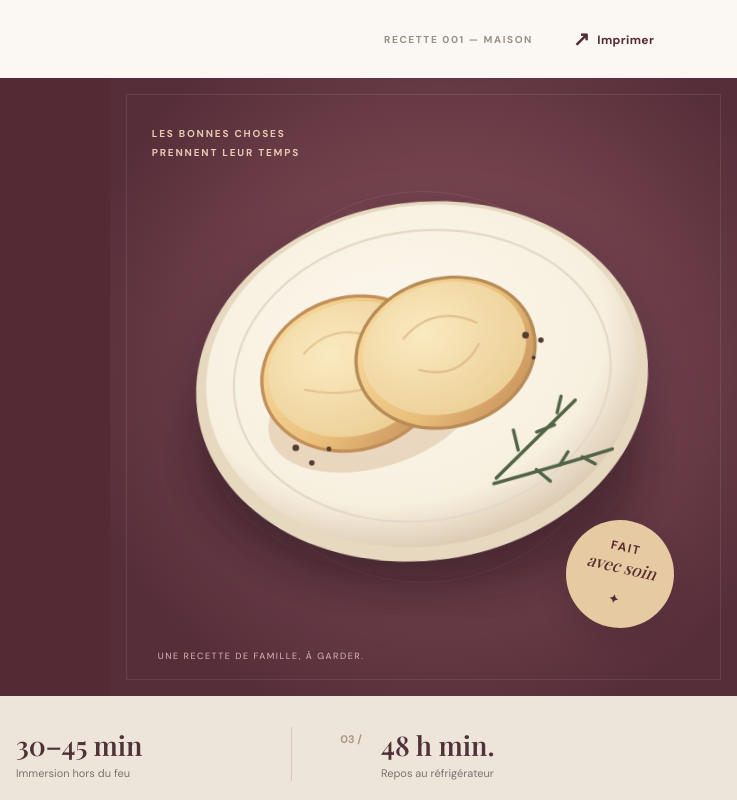
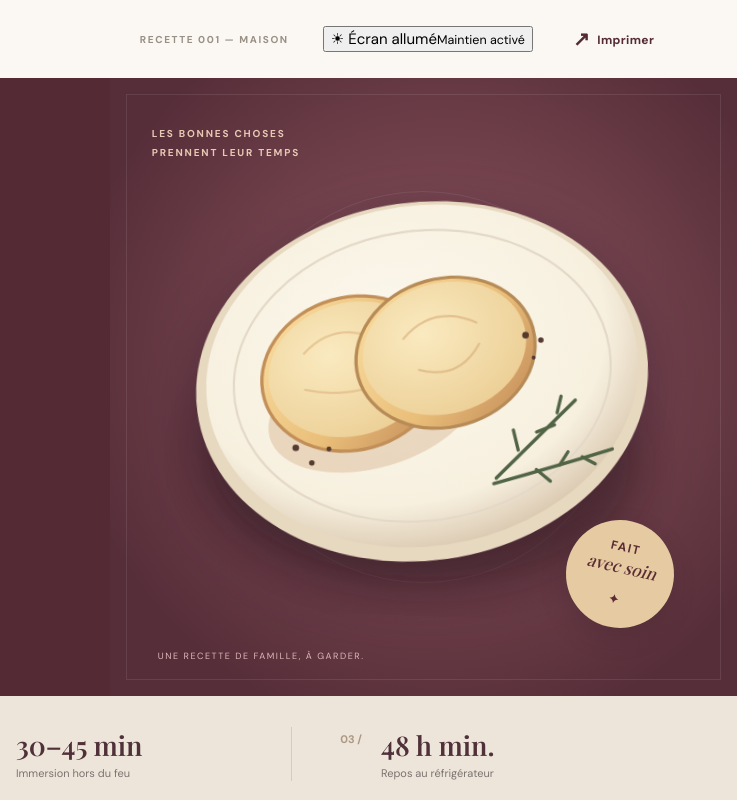
Before and after one commit to gogui51/foie-gras, a plain HTML site: page index.html in a window 1280 px wide. Shown: the top 800 px of the page, 543-1280 px from the left. Drawn offline with nearby package versions, Linux system fonts and the light colour scheme; a web font is replaced by a local one.

Commit message:
Afficher le bouton Écran allumé dans la recette

```diff
--- a/index.html
+++ b/index.html
@@ -13,6 +13,7 @@
   <link href="https://fonts.googleapis.com/css2?family=DM+Sans:wght@400;500;600;700&family=Playfair+Display:ital,wght@0,500;0,600;0,700;1,500;1,600&display=swap" rel="stylesheet">
   <link rel="stylesheet" href="style.css">
   <script src="app.js" defer></script>
+  <script src="wake-lock.js" defer></script>
 </head>
 <body>
   <div class="site-shell">
@@ -20,6 +21,10 @@
       <a href="#haut" class="brand" aria-label="Retour en haut de la page"><span class="brand-mark">✳</span><span>LE CARNET <b>de cuisine</b></span></a>
       <div class="top-actions">
         <span class="issue">RECETTE 001 — MAISON</span>
+        <button class="wake-toggle" id="wakeToggle" type="button" aria-pressed="false" title="Garder l’écran allumé pendant la consultation de la recette">
+          <span class="wake-toggle-icon" aria-hidden="true">☀</span>
+          <span class="wake-toggle-copy"><span id="wakeLabel">Écran allumé</span><small id="wakeStatus" aria-live="polite">Vérification…</small></span>
+        </button>
         <button class="text-button print-btn" id="printBtn" type="button" aria-label="Imprimer la recette"><span aria-hidden="true">↗</span> Imprimer</button>
       </div>
     </header>
```
